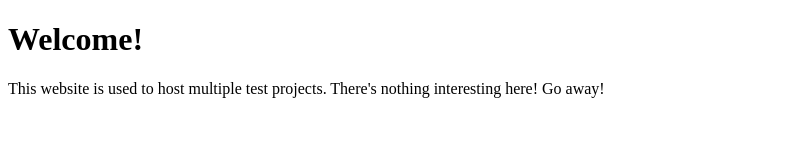
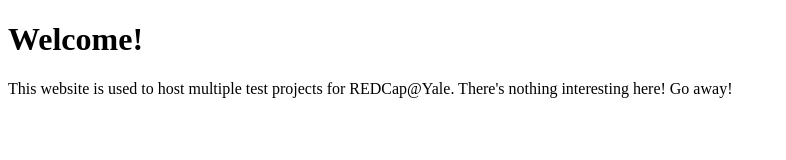
Before and after one commit to AndrewPoppe/yale-fonts, a plain HTML site: page index.html in a window 1280 px wide. Shown: the whole page, without its empty margins (0-786 px from the left). Drawn offline with Linux system fonts and the light colour scheme.

Commit message:
Updates index.html

```diff
--- a/index.html
+++ b/index.html
@@ -2,10 +2,10 @@
 <html lang="en" dir="ltr">
   <head>
     <meta charset="utf-8">
-    <title>SC POA Host</title>
+    <title>REDCap@Yale Host</title>
   </head>
   <body>
     <h1>Welcome!</h1>
-    <p>This website is used to host multiple test projects. There's nothing interesting here! Go away!</p>
+    <p>This website is used to host multiple test projects for REDCap@Yale. There's nothing interesting here! Go away!</p>
   </body>
 </html>
```
